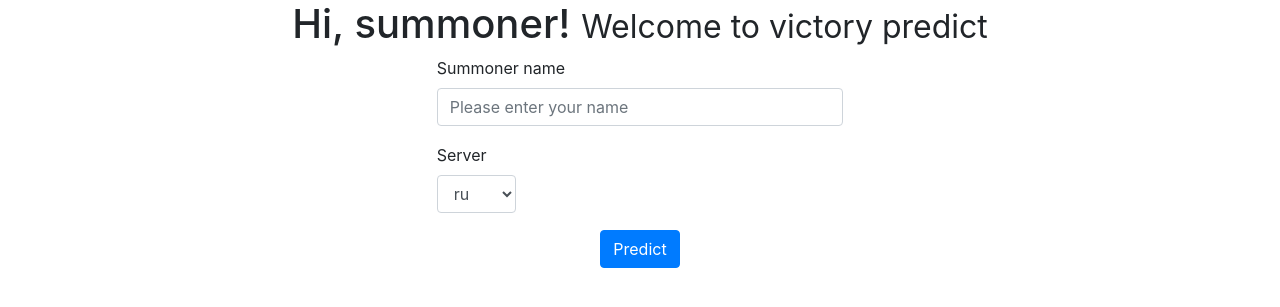
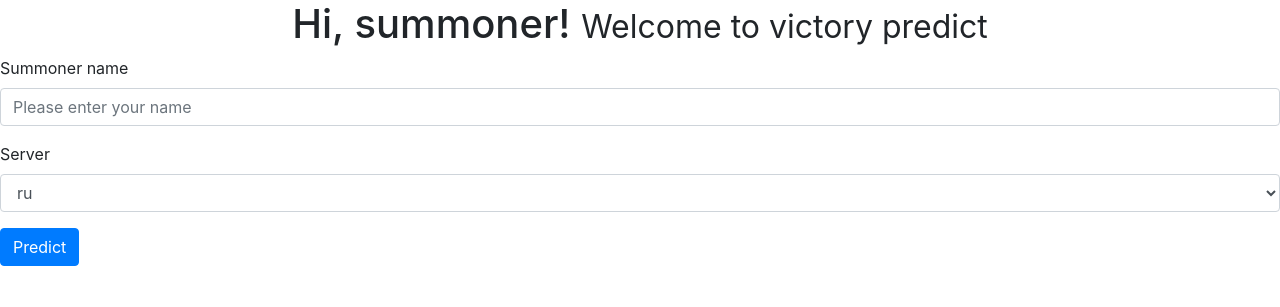
Before and after one commit to ea-sal/project_site, a Flask app: page / in a window 1280 px wide. Shown: the top 307 px of the page. Run offline with Flask 2, Linux system fonts and the light colour scheme; some libraries are stand-ins or nearby versions.

Commit message:
prediction code

```diff
--- a/templates/index.html
+++ b/templates/index.html
@@ -26,22 +26,12 @@
 
 
 
-  <div method="POST | GET" action="/search/" name="field_name">
-    <div class="row">
-      <div class="col-sm-4"></div>
-      <div class="col-sm-4">
+  <form method="POST | GET" action="/search/" name="field_name">
   <div class="form-group">
     <label>Summoner name</label>
     <input type="text" class="form-control" id="user_name" aria-describedby="name" name="user_name" placeholder="Please enter your name">
-  </div>
-    <div class="col-sm-4"></div>
-  </div>
     </div>
-  </div>
 
-    <div class="row">
-      <div class="col-sm-4"></div>
-      <div class="col-sm-1">
     <div class="form-group">
     <label>Server</label>
     <select class="form-control" id="server" name="server">
@@ -51,15 +41,10 @@
       <option>kr</option>
     </select>
       </div>
-    <div class="col-sm-7"></div>
-  </div>
-  </div>
 
-    <div class="form-row text-center">
-      <div class="col-12">
+
         <button type="submit" class="btn btn-primary">Predict</button>
-      </div>
-    </div>
+
 </form>
 
   </body>
```
Also changed, not shown: 1 other file.
